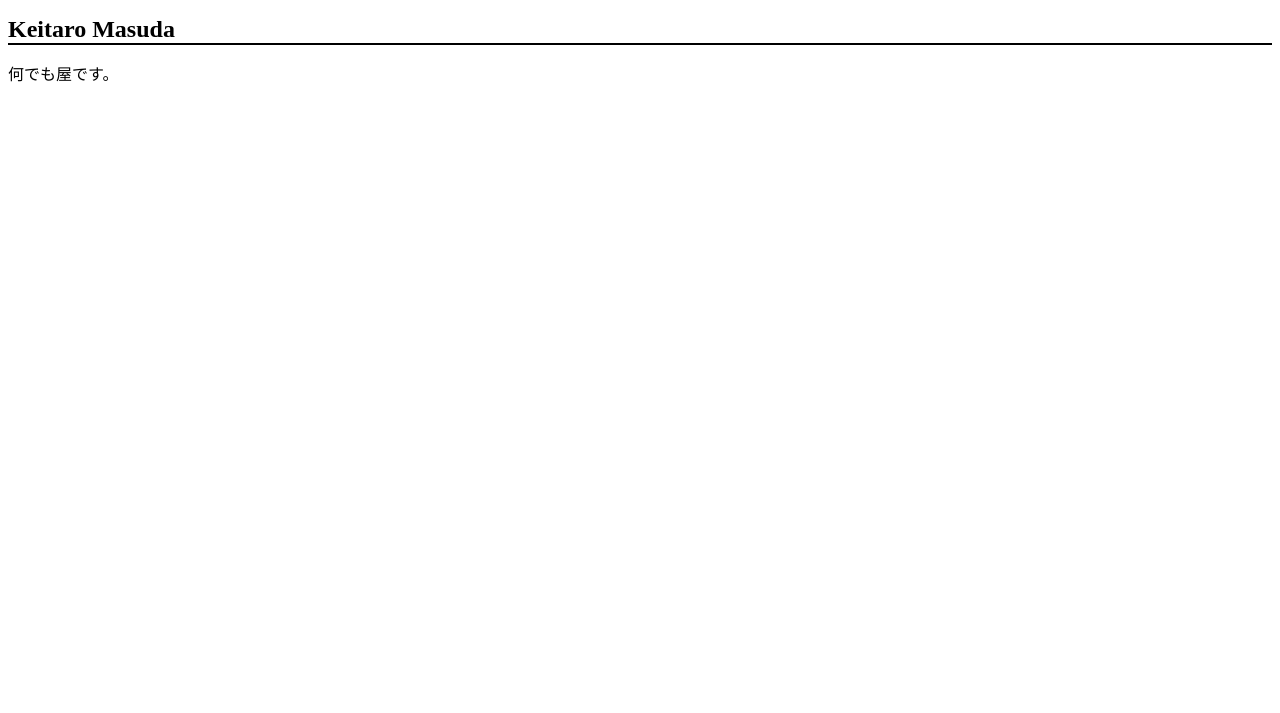
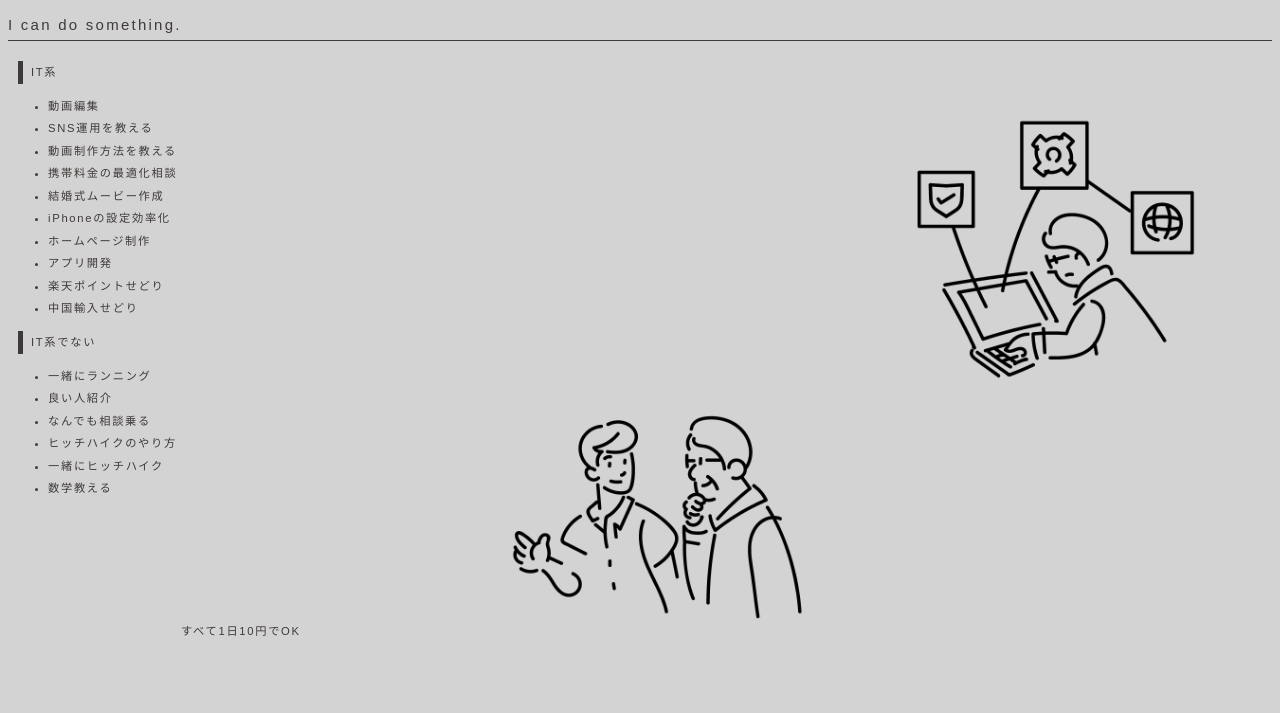
Before and after one commit to keitaro-code/cando, a plain HTML site: page index.html in a window 1280 px wide. Drawn offline with Linux system fonts and the light colour scheme; files that its build step writes are made by us from their sources.

Commit message:
Add files via upload

```diff
--- /dev/null
+++ b/css/style.css
@@ -0,0 +1,34 @@
+*{
+  /* background: #13ACAA; */
+  color: #3e3a39;
+  background: #d4d3d3;
+  font-family: "TazuganeGothicStdN-Book", 'Hiragino Sans', 'ヒラギノ角ゴ ProN', 'Hiragino Kaku Gothic ProN', 'メイリオ', Meiryo, sans-serif;
+  line-height: 2;
+  letter-spacing: .15em;
+  font-weight: 400;
+  font-size: 11.25px;
+  vertical-align: baseline;
+}
+
+h1{
+  font-size: 15px;
+  border-bottom: 1px solid #3e3a39;
+  margin-bottom: 20px;
+}
+
+main > img {
+  float: right;
+  margin-right: 20px;
+}
+
+.note{
+  font-size: 15px;
+  text-align: center;
+  padding-top:100px;
+}
+
+.title{
+  border-left: 5px solid #3e3a39;
+  padding: 0 8px;
+  margin-left: 10px;
+}
--- a/index.html
+++ b/index.html
@@ -8,7 +8,39 @@
   <title>taro no page</title>
 </head>
 <body>
-  <h1>Keitaro Masuda</h1>
-  <p>何でも屋です。</p>
+  <h1>I can do something.</h1>
+
+  <main>
+    <img src="img/PC.png" alt="child" width="30%" height="auto">
+    <p class="title">IT系</p>
+  <ul>
+    <li>動画編集</li>
+    <li>SNS運用を教える</li>
+    <li>動画制作方法を教える</li>
+    <li>携帯料金の最適化相談</li>
+    <li>結婚式ムービー作成</li>
+    <li>iPhoneの設定効率化</li>
+    <li>ホームページ制作</li>
+    <li>アプリ開発</li>
+    <li>楽天ポイントせどり</li>
+    <li>中国輸入せどり</li>
+  </ul>
+
+  <img src="img/talk.png" alt="talk" width="30%" height="auto">
+  <p class="title">IT系でない</p>
+  <ul>
+    <li>一緒にランニング</li>
+    <li>良い人紹介</li>
+    <li>なんでも相談乗る</li>
+    <li>ヒッチハイクのやり方</li>
+    <li>一緒にヒッチハイク</li>
+    <li>数学教える</li>
+  </ul>
+
+  <div class="note">
+    <h2>すべて1日10円でOK</h2>
+  </div>
+</main>
+
 </body>
 </html>
```
Also changed, not shown: img/App.png (added), img/PC.png (added), img/child.png (added), img/talk.png (added).
